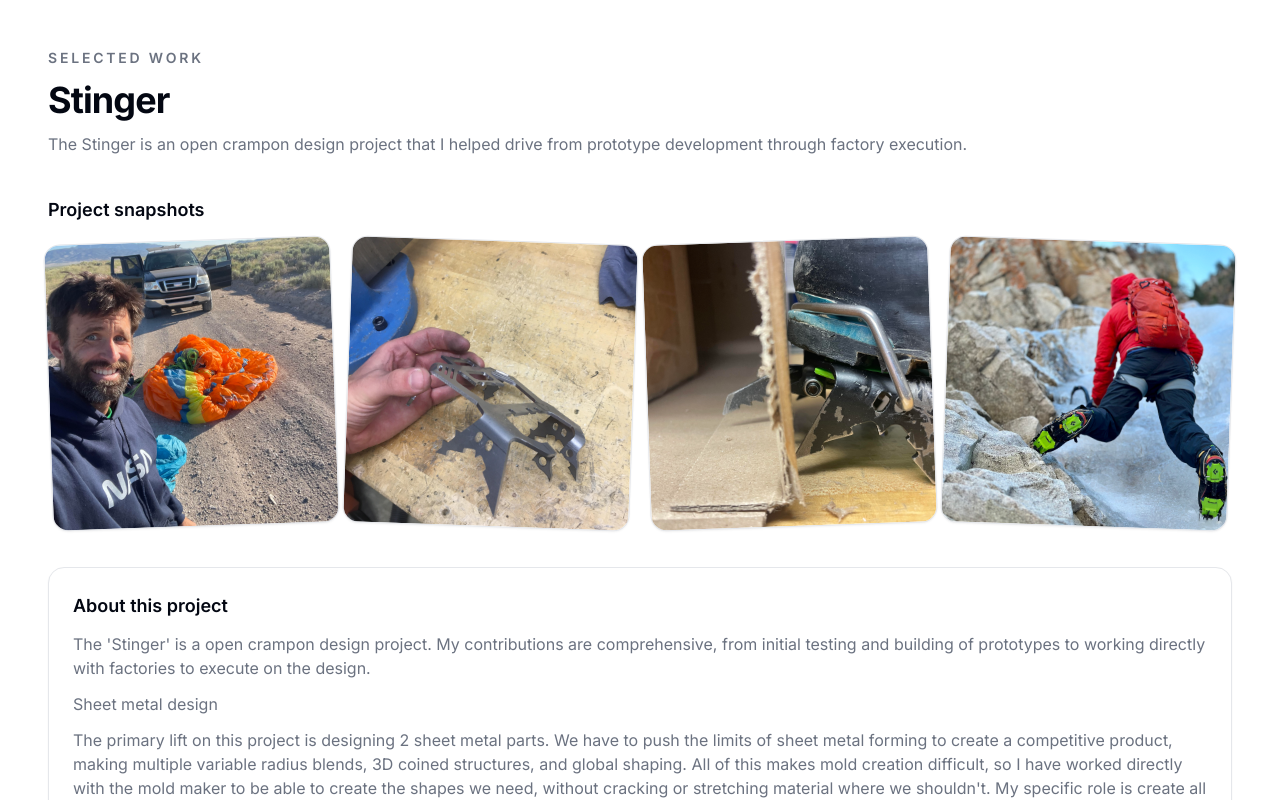
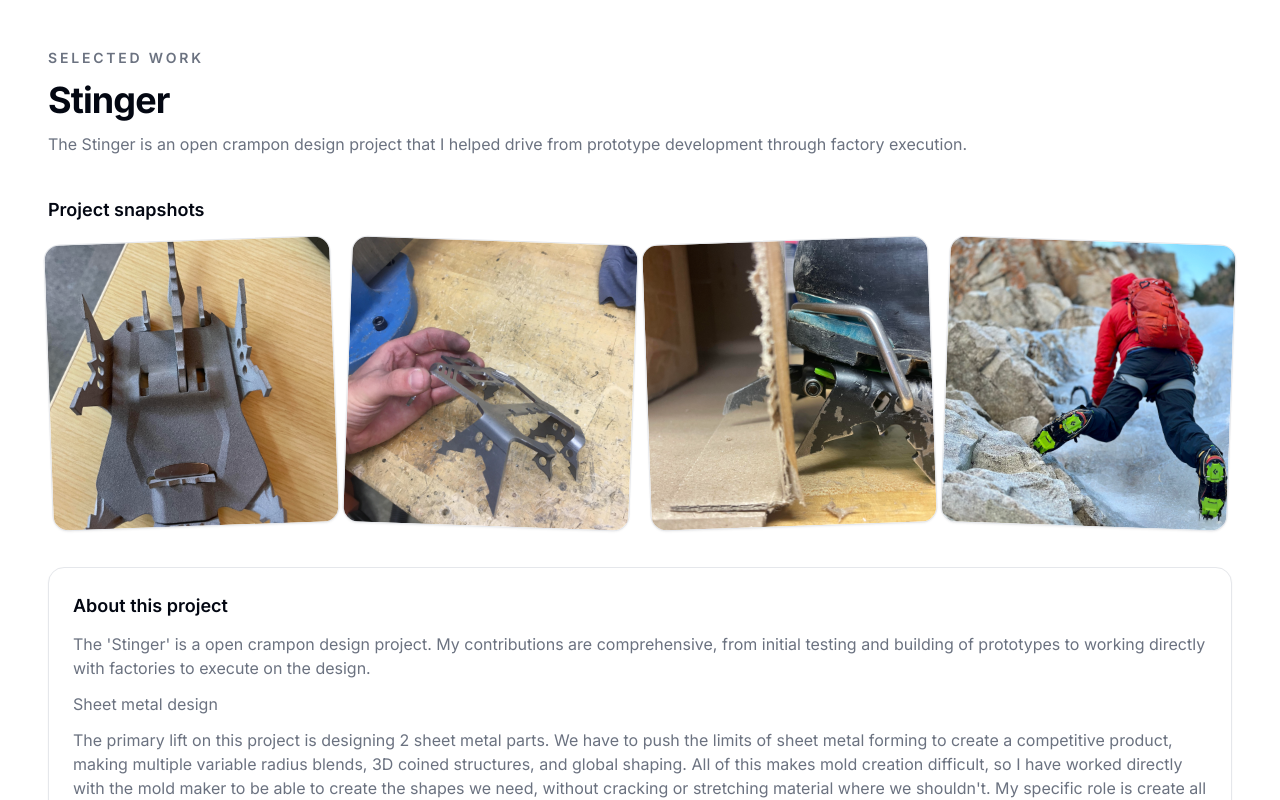
Before and after one commit to bakerjohnalex/resume, a Next.js app: page /projects/stinger in a window 1280 px wide. Shown: the top 800 px of the page. Built offline with nearby package versions, Linux system fonts and the light colour scheme.

Commit message:
Update image source for Stinger project

```diff
--- a/src/data/projects/stinger.ts
+++ b/src/data/projects/stinger.ts
@@ -8,7 +8,7 @@ export const stingerData = {
     "The Stinger is an open crampon design project that I helped drive from prototype development through factory execution.",
   images: [
     {
-      src: "/me.jpg",
+      src: "/stinger1.jpg",
       alt: "Stinger preview image one",
     },
     {
```
